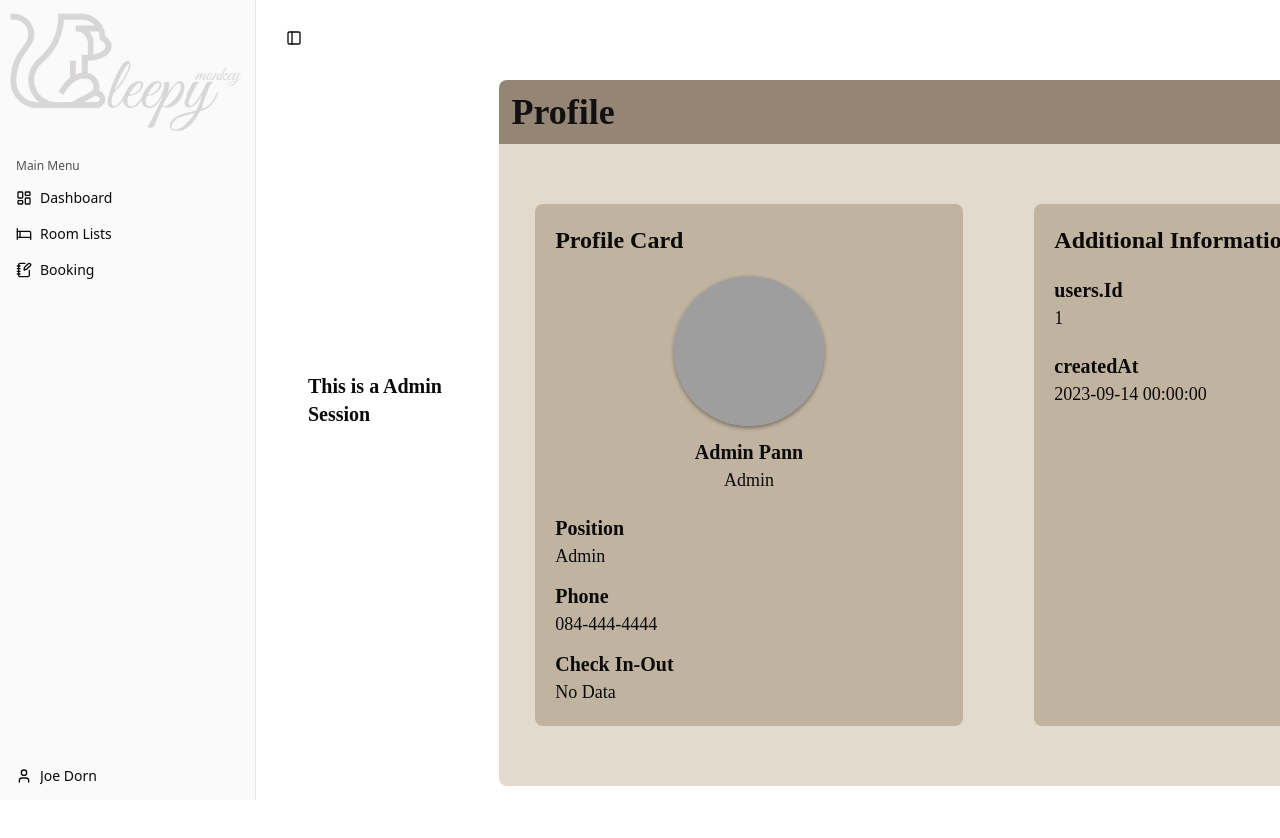
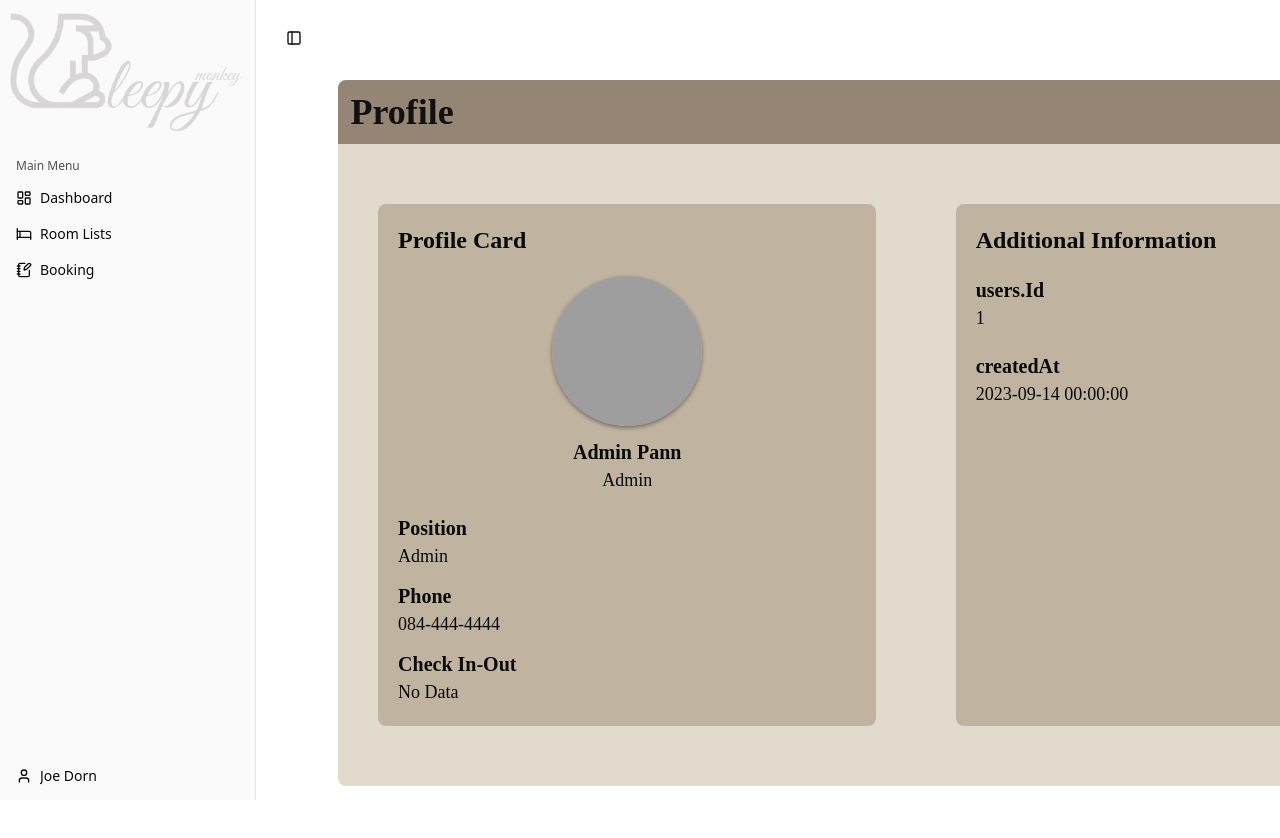
Before and after one commit to Pannnomaly/GroupProject-6-React, a React (Vite) app: page /admin in a window 1280 px wide. Shown: the top 838 px of the page. Built offline with nearby package versions, Linux system fonts and the light colour scheme; grey boxes are pictures that could not be loaded.

Commit message:
fix: admin profile session

```diff
--- a/src/components/Admin-component.jsx
+++ b/src/components/Admin-component.jsx
@@ -1,12 +1,8 @@
-import AsideAdmin from "@/pages/AsideAdmin";
 import { Link } from "react-router-dom";
 
 export default function AdminComponent() {
   return (
     <div className="flex flex-row font-earn max-w-[95%]">
-      <div>
-        <AsideAdmin />
-      </div>
       <main className="w-screen flex flex-col justify-center items-center py-20">
         <div className="w-[95%] flex justify-between items-center bg-(--color-main3) text-(--color-main12) p-3 rounded-t-md">
           <div>
```
